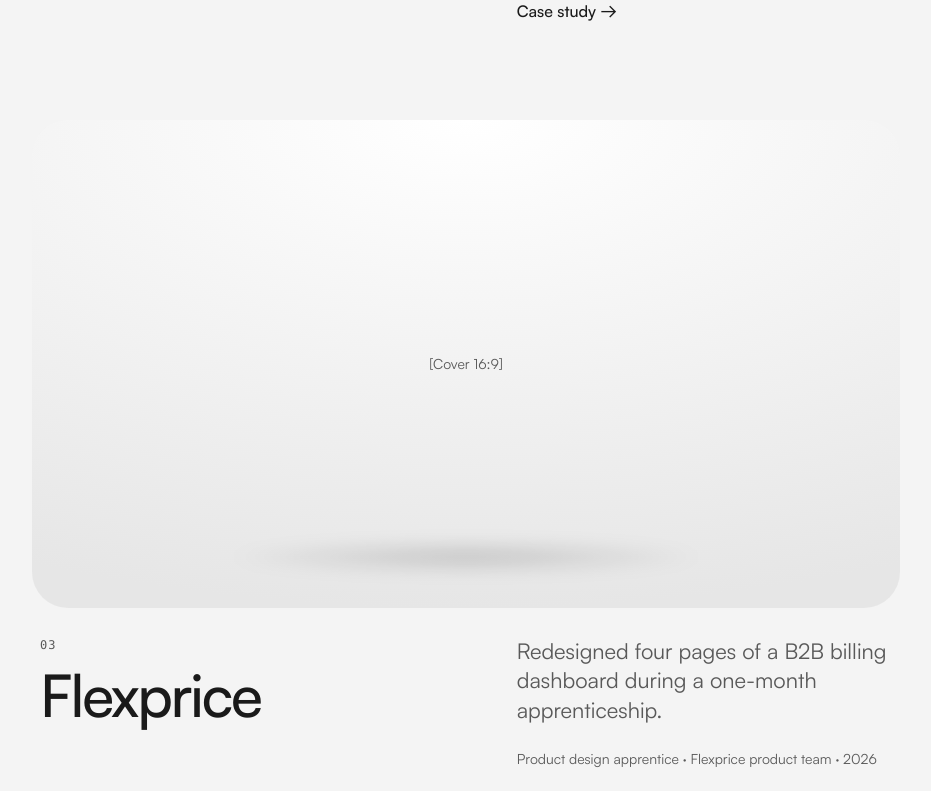
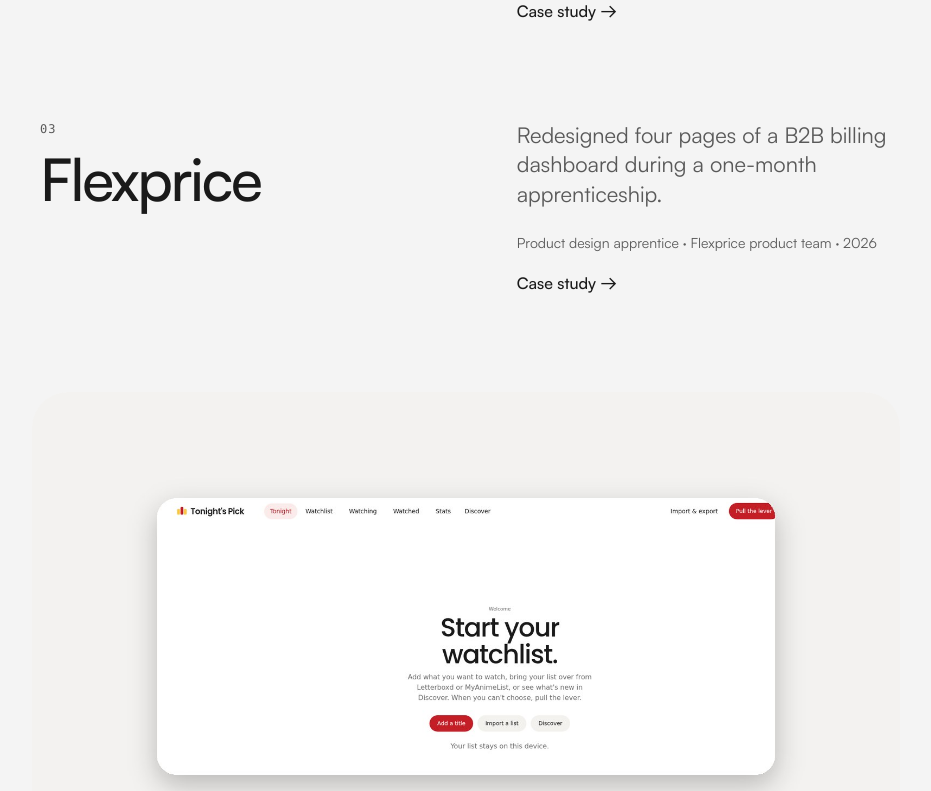
Before and after one commit to KaeV18/pportfolio, a Next.js app: page /work in a window 1280 px wide. Shown: the part 1580-2371 px from the top of the page, without its empty margins (340-1271 px from the left). Built offline with nearby package versions, Linux system fonts and the light colour scheme.

Commit message:
Work list: cover only when available

```diff
--- a/src/app/work/page.tsx
+++ b/src/app/work/page.tsx
@@ -16,9 +16,11 @@ export default function Work() {
         {projects.map((p, i) => (
           <Reveal key={p.slug}>
             <Link href={`/work/${p.slug}/`} className="launch">
-              <div className={p.cover ? "stage" : "stage empty"}>
-                <Ph src={p.cover} label="[Cover 16:9]" />
-              </div>
+              {p.cover ? (
+                <div className="stage">
+                  <Ph src={p.cover} label="" />
+                </div>
+              ) : null}
               <div className="launch-meta">
                 <div className="lm-left">
                   <span className="counter">{String(i + 1).padStart(2, "0")}</span>
```
